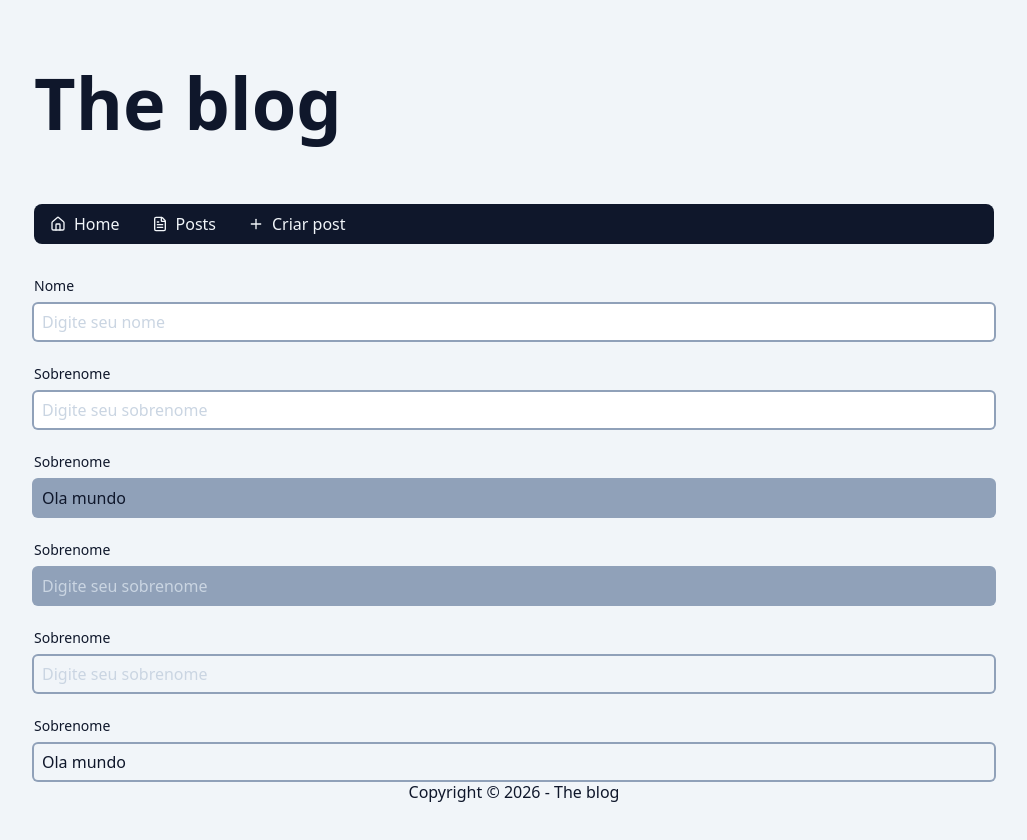
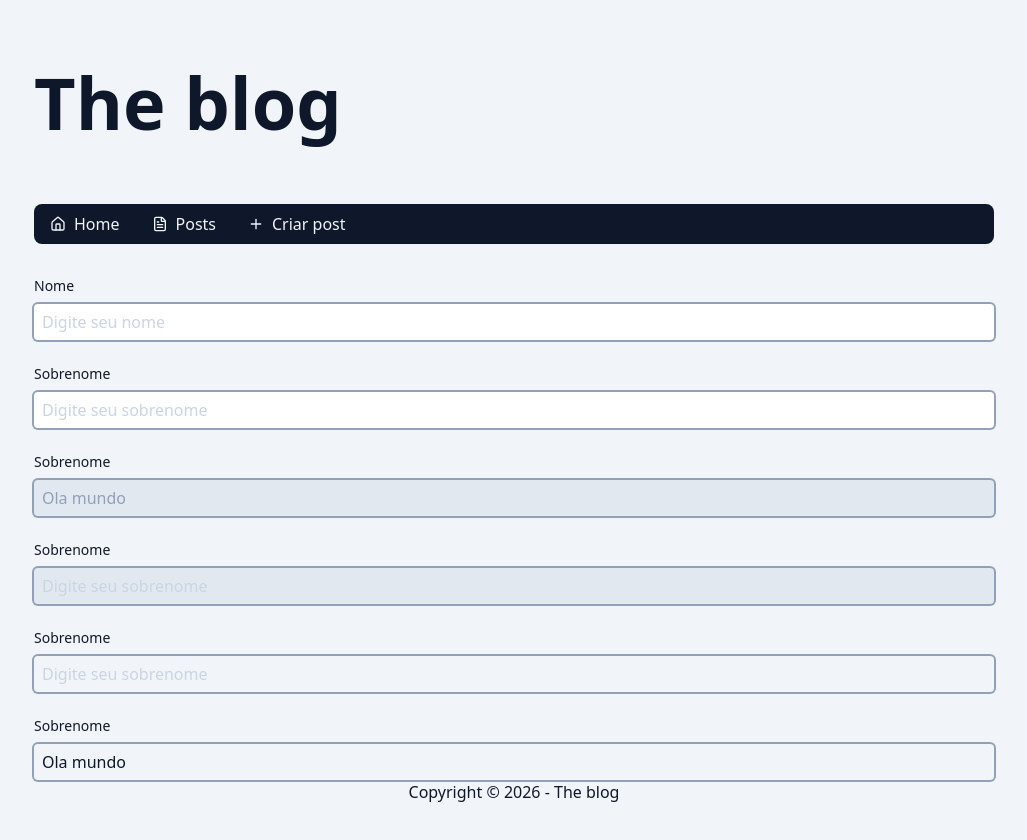
Before and after one commit to FellypeGC/blog-application, a Next.js app: page /admin/post/new in a window 1280 px wide. Shown: the top 840 px of the page, without its empty margins (126-1153 px from the left). Built offline with nearby package versions, Linux system fonts and the light colour scheme.

Commit message:
fix(color): replace bg-slate-400 by text-slate 400

```diff
--- a/src/components/InputText/index.tsx
+++ b/src/components/InputText/index.tsx
@@ -23,7 +23,7 @@ export function InputText({ labelText = '', ...props }: InputTextProps) {
           'p-2 transition focus:ring-blue-600',
           'placeholder-slate-300',
           'disabled:bg-slate-200',
-          'disabled:bg-slate-400',
+          'disabled:text-slate-400',
           'disabled:placeholder-slate-300',
           'read-only:bg-slate-100',
           props.className,
```
